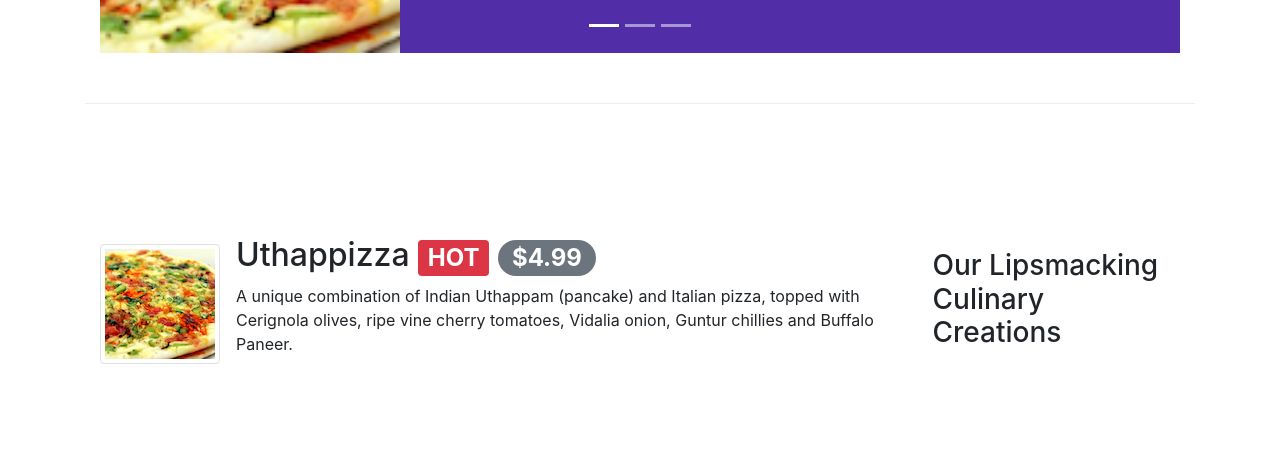
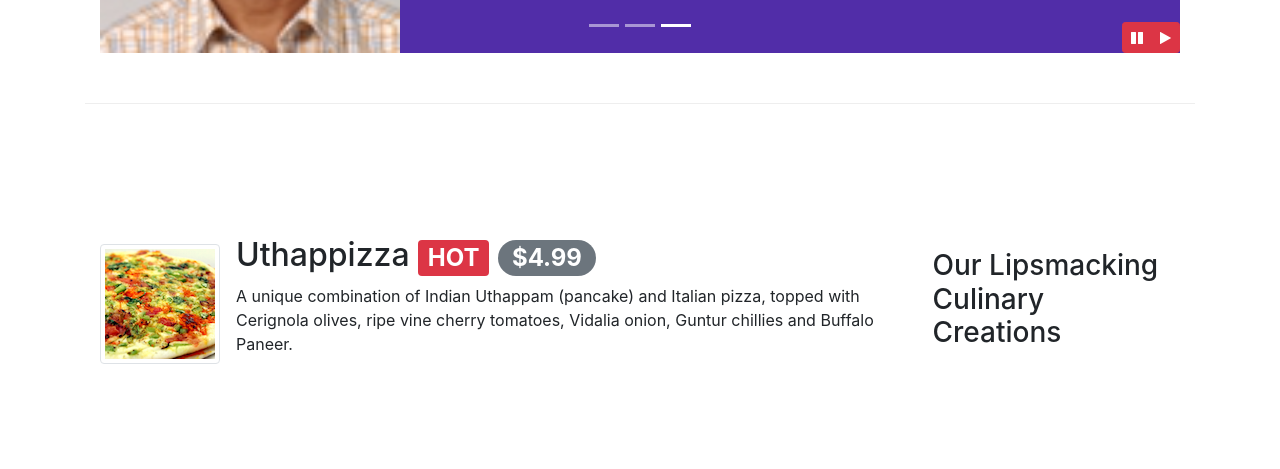
Before and after one commit to igorok-by/Bootstrap, a website: page index.html in a window 1280 px wide. Shown: the part 631-1100 px from the top of the page. Drawn offline with nearby package versions, Linux system fonts and the light colour scheme.

Commit message:
Bootstrap JQuery

```diff
--- a/css/styles.css
+++ b/css/styles.css
@@ -66,3 +66,9 @@ body {
     left: 0;
     min-height: 300px;
 }
+
+#carouselButton {
+	right: 0;
+	position: absolute;
+	bottom: 0;
+}
--- a/index.html
+++ b/index.html
@@ -232,6 +232,14 @@
                     <a href="#mycarousel" class="carousel-control-next" role="button" data-slide="next">
                         <span class="carousel-control-next-icon"></span>
                     </a>
+                    <div class="btn-group" id="carouselButton">
+                        <button class="btn btn-danger btn-sm" id="carousel-pause">
+                            <span class="fa fa-pause"></span>
+                        </button>
+                        <button class="btn btn-danger btn-sm" id="carousel-play">
+                            <span class="fa fa-play"></span>
+                        </button>
+                    </div>
                 </div>
             </div>
         </div>
@@ -341,6 +349,17 @@
     <script src="node_modules/jquery/dist/jquery.slim.min.js"></script>
     <script src="node_modules/popper.js/dist/umd/popper.min.js"></script>
     <script src="node_modules/bootstrap/dist/js/bootstrap.min.js"></script>
+    <script>
+        $(document).ready( () => {
+            $('#mycarousel').carousel({ interval: 2000 });
+            $('#carousel-pause').click( () => {
+                $('#mycarousel').carousel('pause');
+            } );
+            $('#carousel-play').click( () => {
+                $('#mycarousel').carousel('cycle');
+            } );
+        } );
+    </script>
 </body>
 
 </html>
```
